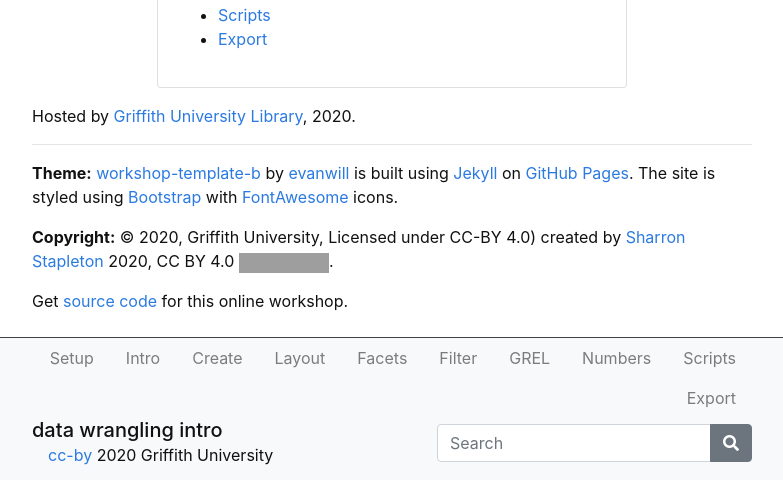
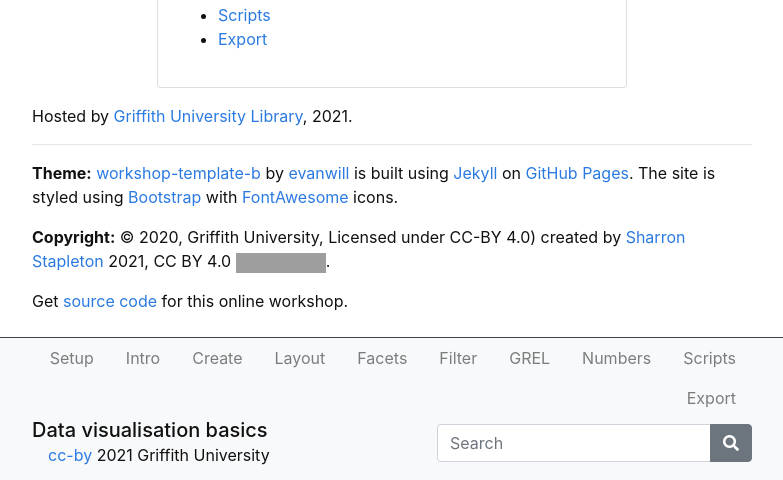
Before and after one commit to GULibrarySandbox/data-vis-basics, a Jekyll site: the page built from index.md, in a window 1280 px wide and 900 px high, scrolled down 674 px. Shown: the part 417-897 px from the top of the window, without its empty margins (248-1031 px from the left). Built offline with Jekyll 4.4.1, drawn with Linux system fonts in a browser that asks for light colours; some of the changed text lies outside the part shown; grey boxes are pictures that could not be loaded.

Commit message:
Update _config.yml

```diff
--- a/_config.yml
+++ b/_config.yml
@@ -4,24 +4,24 @@
 
 # Site settings
 # title appears in the header
-title: data wrangling intro
+title: Data visualisation basics
 # title-icon appears in the header to give some pizazz (leave blank for none)
 # choose from Font Awesome 5 free, https://fontawesome.com/icons?d=gallery&m=free
 # some options: fas fa-wrench; fas fa-cogs; fas fa-code; fas fa-chalkboard-teacher; fas fa-book-open
 title-icon:
 # description and keywords for meta tags
-description: "A workshop for learning basic data wrangling skills"
-keywords: "OpenRefine, data, data wrangling, data cleaning, workshop"
-featured-image: "/images/GC_Campus_LM-3181.jpg"
+description: "A workshop for learning basic data visualisation skills"
+keywords: "data visualisation, Voyant tools, Rawgraphs.io, MS Excel, publication quality images"
+featured-image: "/images/GriffithDataVis.jpg"
 
 # author settings for cc-by, appears in the footer
 author: Sharron Stapleton
-pub_year: 2020
+pub_year: 2021
 github_username: stapletonsl
 # Need to add acknowledgement to Evan Wills
 
 # add the full url for the github repository
-repo: "https://github.com/GriffithUniLibrary/intro-data-wrangle/"
+repo: "https://github.com/GriffithUniLibrary/data-vis-basics/"
 
 # site urls
 # add the url for the domain,
@@ -29,7 +29,7 @@ repo: "https://github.com/GriffithUniLibrary/intro-data-wrangle/"
 url: https://GriffithUniLibrary.github.io
 # add subsection of the domain,
 # on gh-pages this is a / followed by the name of the repository
-baseurl: /intro-data-wrangle
+baseurl: /data-vis-basics
 # add search box to footer?
 search: true
 
```
